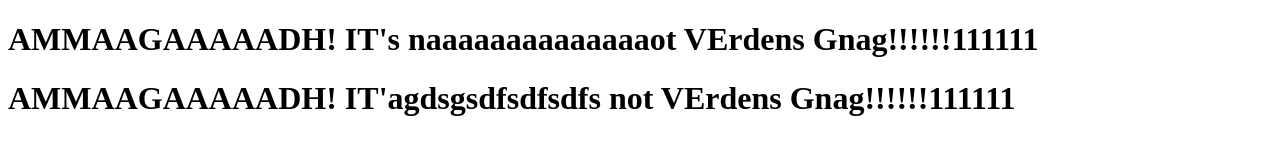
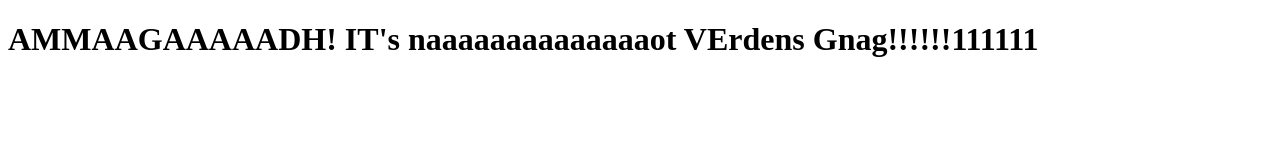
Before and after one commit to TomThorsen/MergeConflicts, a plain HTML site: page index.html in a window 1280 px wide. Drawn offline with Linux system fonts and the light colour scheme.

Commit message:
resolved issues of conflictBranch and master branch out of sync

```diff
--- a/index.html
+++ b/index.html
@@ -8,6 +8,5 @@
 </head>
 <body>
 	<h1>AMMAAGAAAAADH! IT's naaaaaaaaaaaaaaot VErdens Gnag!!!!!!111111</h1>
-	<h1>AMMAAGAAAAADH! IT'agdsgsdfsdfsdfs not VErdens Gnag!!!!!!111111</h1>
 </body>
 </html>
```
